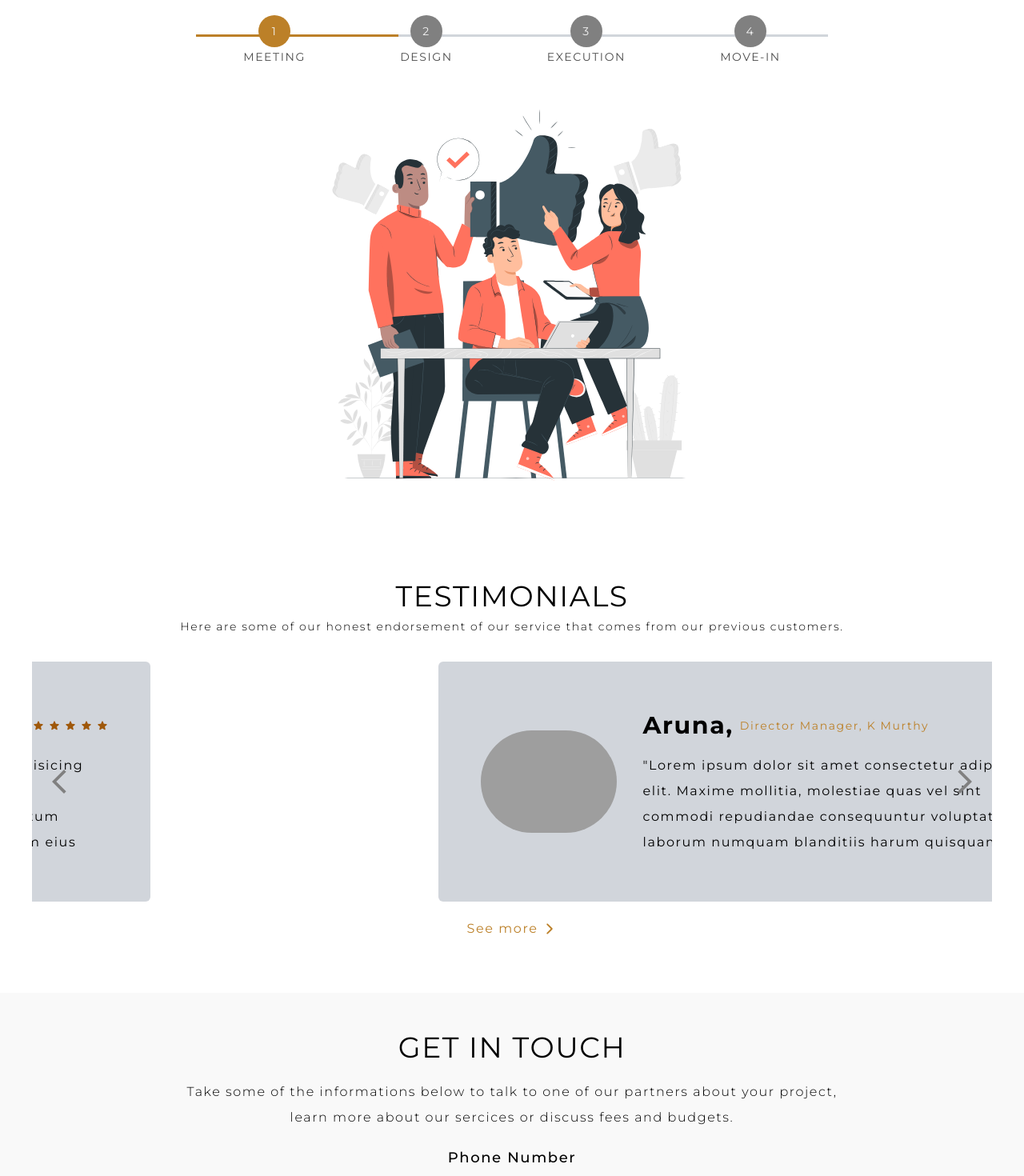
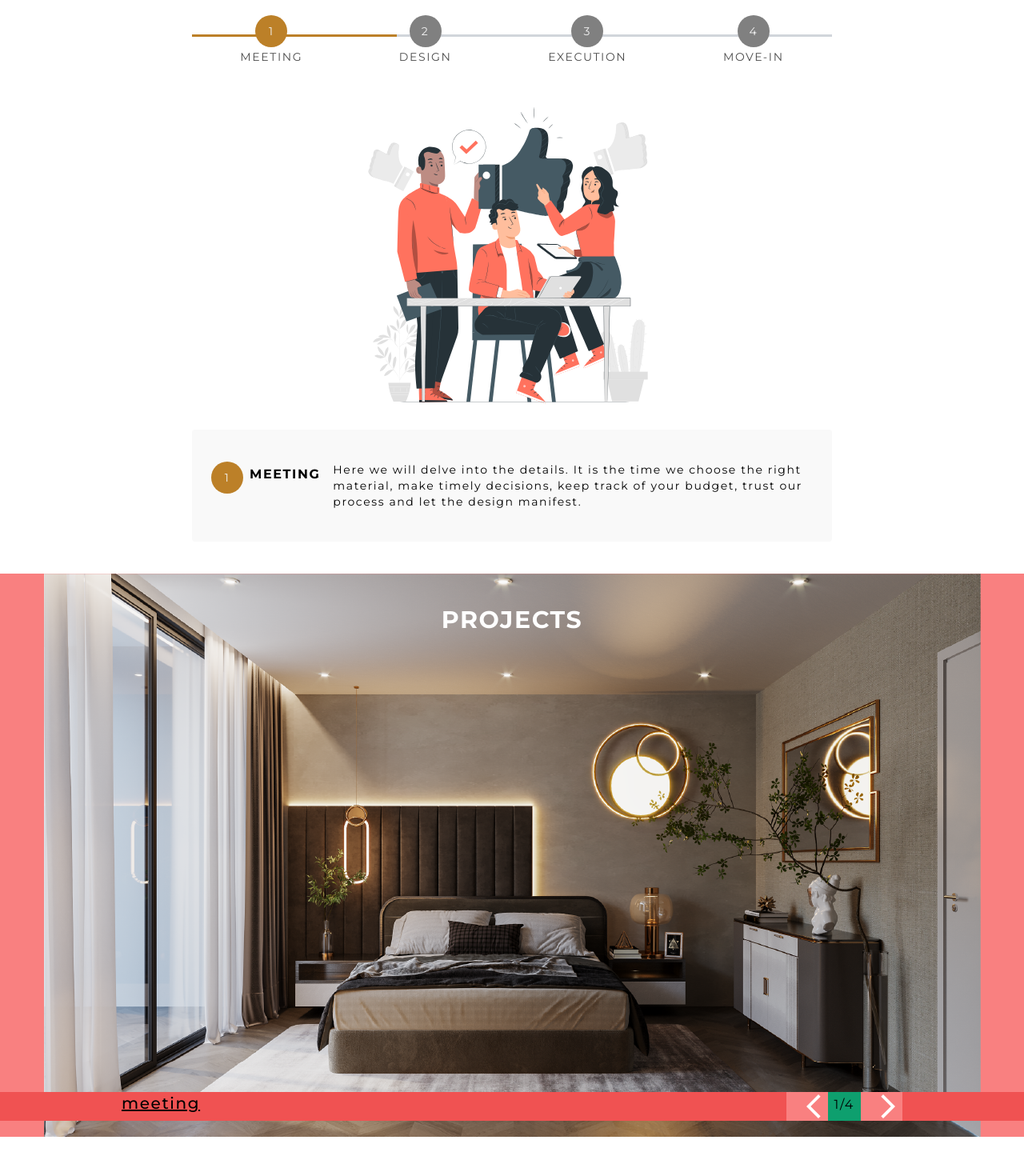
Before and after one commit to kaleab-taye/studio-stunnit, a Next.js app: page / in a window 1280 px wide. Shown: the part 2040-3510 px from the top of the page at 80% size. Built offline with nearby package versions, Linux system fonts and the light colour scheme; grey boxes are pictures that could not be loaded.

Commit message:
home page features added

```diff
--- a/package.json
+++ b/package.json
@@ -13,7 +13,7 @@
     "eslint-config-next": "13.2.3",
     "flowbite": "^1.6.4",
     "flowbite-react": "^0.4.2",
-    "framer-motion": "^10.2.4",
+    "framer-motion": "^10.5.0",
     "next": "13.2.3",
     "nextjs-progressbar": "^0.0.16",
     "nprogress": "^0.2.0",
--- /dev/null
+++ b/src/components/homeProjectsSection.js
@@ -0,0 +1,116 @@
+import { Carousel } from 'flowbite-react'
+import { AnimatePresence, motion } from 'framer-motion'
+import React, { useState } from 'react'
+import image1 from '../../public/images/Asset_14.png'
+import image2 from '../../public/images/Asset_16.png'
+import image3 from '../../public/images/Asset_20.png'
+import image4 from '../../public/images/Asset_14.png'
+import { MdArrowBackIosNew, MdArrowForwardIos } from 'react-icons/md'
+import Image from 'next/image'
+import LeftRightAligner from './left-right-aligner'
+
+export default function HomeProjectsSection() {
+
+
+    const data = [
+        { id: '1', img: image1, heading: "meeting", content: "Here we will delve into the details. It is the time we choose the right material, make timely decisions, keep track of your budget, trust our process and let the design manifest." },
+        { id: '2', img: image2, heading: "design", content: "Here we will delve into the details. It is the time we choose the right material, make timely decisions, keep track of your budget, trust our process and let the design manifest." },
+        { id: '3', img: image3, heading: "execution", content: "Here we will delve into the details. It is the time we choose the right material, make timely decisions, keep track of your budget, trust our process and let the design manifest." },
+        { id: '4', img: image4, heading: "move-in", content: "Here we will delve into the details. It is the time we choose the right material, make timely decisions, keep track of your budget, trust our process and let the design manifest." },
+
+    ]
+    const [currentProject, setCurrentProject] = useState(data[0])
+    const [currentIndex, setCurrentIndex] = useState(0)
+
+
+    return (
+        <div className="relative grid bg-center bg-red-400">
+
+            {/* <Carousel className=' w-full h-full' slide={false} leftControl={
+                <div className='bg-green-500 bottom-0 w-full h-full'>
+
+                    <MdArrowBackIosNew className=' text-5xl ml-4 text-onPrimary font-bold hover:text-6xl bg-red-400 absolute bottom-5 left-0' />
+                </div>
+            } rightControl={<MdArrowForwardIos className='text-4xl text-darkGray hover:text-onSurface' />} indicators={false}>
+                <div className="grid relative bg-cover h-screen bg-[url('/images/Asset_14.png')] bg-center"></div>
+                <div className="grid relative bg-cover h-screen bg-[url('/images/Asset_14.png')] bg-center"></div>
+                <div className="grid relative bg-cover h-screen bg-[url('/images/Asset_14.png')] bg-center"></div>
+
+            </Carousel> */}
+            <AnimatePresence className=' '>
+                {/* {currentProject.map((item) => ( */}
+                <motion.div
+                    // layout
+                    // key={currentProject.id}
+                    // initial={{ scale: 0 }}
+                    // animate={{ scale: 1 }}
+                    // exit={{ scale: 0, opacity: 0 }}
+                    // transition={{ duration: 0.5 }}
+                    // layout
+                    key={currentProject.id}
+                    // style={{ x: -100 }}
+                    initial={{ x: -100, opacity: 0 }}
+                    animate={{ x: 0, opacity: 1 }}
+                    // exit={{ y:50 }}
+                    // transition={{ duration: 2 }}
+                    className='grid '
+                >
+
+                    <Image src={currentProject.img} className='mx-auto cover max-h-screen max-w-screen' />
+                </motion.div>
+            </AnimatePresence>
+            <div className=" absolute grid w-full m-auto ">
+                <div className="m-auto grid h-screen">
+
+                    <div className="max-w-[400px] mx-auto uppercase mt-10 font-bold text-3xl text-onPrimary" >Projects </div>
+                </div>
+            </div>
+
+            <div className='absolute bottom-5 w-full bg-red-500'>
+
+                <div className=' flex justify-between mx-auto max-w-[1000px]'>
+                    <div className='ml-3 text-xl font-medium underline'>
+                        {currentProject.heading}
+                    </div>
+                    <div className='ml-auto mr-3'>
+                        <div className='grid grid-flow-col bg-green-500 gap-2'>
+                            <div className=' bg-red-400 my-auto' onClick={() => setCurrentProject(data[prev(currentIndex, setCurrentIndex, data)])}>
+                                <MdArrowBackIosNew className='text-2xl hover:3xl md:text-4xl ml-4 text-onPrimary font-bold ' />
+                            </div>
+                            <div>
+                            {(currentIndex + 1) + '/' + data.length}
+                            </div>
+                            <div className=' bg-red-400 my-auto' onClick={() => setCurrentProject(data[next(currentIndex, setCurrentIndex, data)])}>
+                                <MdArrowForwardIos className=' text-2xl hover:3xl md:text-4xl ml-4 text-onPrimary font-bold' />
+                            </div>
+                        </div>
+                    </div>
+                </div>
+            </div>
+        </div>
+    )
+}
+
+
+function next(index, setCurrentIndex, fullData) {
+    if (index < fullData.length - 1) {
+        setCurrentIndex(index + 1)
+        return index + 1
+    }
+    else {
+        setCurrentIndex(0)
+        return 0
+    }
+}
+
+function prev(index, setCurrentIndex, fullData) {
+    console.log('prev called', index, fullData)
+    if (index > 0) {
+        setCurrentIndex(index - 1)
+        return index - 1
+    }
+    else {
+        setCurrentIndex(fullData.length - 1)
+        return fullData.length - 1
+    }
+}
--- a/src/components/sections/designInStepsSection.js
+++ b/src/components/sections/designInStepsSection.js
@@ -1,10 +1,7 @@
-import Image from 'next/image'
 import React, { useEffect, useState } from 'react'
 import LeftRightAligner from '../left-right-aligner'
 import StageIcon from '../stageIcon'
 import teamImage from '../../../public/SVG/team.svg'
-// import SwipeableViews from 'react-swipeable-views'
-// import { autoPlay } from 'react-swipeable-views-utils';
 import ProgressBar from '../progressBar'
 
 import img1 from '../../../public/images/Asset_16.png'
@@ -12,56 +9,71 @@ import img2 from '../../../public/images/Asset_14.png'
 import { motion, AnimatePresence } from 'framer-motion'
 import { Carousel } from 'flowbite-react'
 import { MdArrowBackIosNew, MdArrowForwardIos } from 'react-icons/md'
+import Image from 'next/image';
 
-// const AutoPlaySwipeableViews = autoPlay(SwipeableViews);
 
 export default function DesignInStepsSection() {
 
-  const [progressBar , setProgressBar] = useState(0)
-
-  const [count, setCount] = useState(0)
+  const [progressBar, setProgressBar] = useState(0)
   const [status1, setStatus1] = useState('notPassed')
   const [status2, setStatus2] = useState('notPassed')
   const [status3, setStatus3] = useState('notPassed')
   const [status4, setStatus4] = useState('notPassed')
-  const [currentProject, setCurrentProject] = useState(0);
-  const data = [{ id: 1, src: img1 }, { id: 2, src: img2 }]
-  const designSteps = [teamImage, teamImage, teamImage]
 
+  const data = [
+    { id: '1', img: teamImage, heading: "meeting", content: "Here we will delve into the details. It is the time we choose the right material, make timely decisions, keep track of your budget, trust our process and let the design manifest." },
+    { id: '2', img: teamImage, heading: "design", content: "Here we will delve into the details. It is the time we choose the right material, make timely decisions, keep track of your budget, trust our process and let the design manifest." },
+    { id: '3', img: teamImage, heading: "execution", content: "Here we will delve into the details. It is the time we choose the right material, make timely decisions, keep track of your budget, trust our process and let the design manifest." },
+    { id: '4', img: teamImage, heading: "move-in", content: "Here we will delve into the details. It is the time we choose the right material, make timely decisions, keep track of your budget, trust our process and let the design manifest." },
 
-  useEffect(()=>{
-    console.log('focheee',progressBar)
+  ]
 
-    if(progressBar > 12.5){
+  const [currentIndex, setCurrentIndex] = useState(0)
+  const [currentProject, setCurrentProject] = useState(data[0])
+
+  useEffect(() => {
+
+    if (progressBar > 12.5) {
       setStatus1('passed')
-    }else{
+      setCurrentIndex(0)
+    } else {
       setStatus1('notPassed')
     }
 
-    if(progressBar > 37.5){
+    if (progressBar > 37.5) {
       setStatus2('passed')
-    }else{
+      setCurrentIndex(1)
+
+    } else {
       setStatus2('notPassed')
     }
 
-    if(progressBar > 62.5){
+    if (progressBar > 62.5) {
       setStatus3('passed')
-    }else{
+      setCurrentIndex(2)
+
+    } else {
       setStatus3('notPassed')
     }
 
-    if(progressBar > 87.5){
+    if (progressBar > 87.5) {
       setStatus4('passed')
-    }else{
+      setCurrentIndex(3)
+
+    } else {
       setStatus4('notPassed')
     }
 
-  },[progressBar])
+  }, [progressBar])
+
+  useEffect(() => {
+    setCurrentProject(data[currentIndex])
+  }, [currentIndex])
 
   return (
     <LeftRightAligner>
       <div className='mx-auto grid gap-10 my-10'>
-        <div className='mx-auto text-3xl font-semibold'>COMPLETE INTERIOR DESIGN IN 4 EASY STEPS</div>
+        <div className='mx-auto text-3xl font-semibold text-center'>COMPLETE INTERIOR DESIGN IN 4 EASY STEPS</div>
         <div className='relative'>
 
           <div className='grid grid-flow-col'>
@@ -74,15 +86,50 @@ export default function DesignInStepsSection() {
           <ProgressBar className='absolute top-6' progress={progressBar} setProgress={setProgressBar} duration={20000} />
         </div>
 
-        <div className='grid m-auto h-[500px] w-[500px]'>
-          <Carousel className='grid m-auto' indicators={false} >
+        <div className='grid mx-auto relative'>
 
-            <Image className='m-auto' src={teamImage} />
-            <Image className='m-auto' src={teamImage} />
-            <Image className='m-auto' src={teamImage} />
-            <Image className='m-auto' src={teamImage} />
-          </Carousel>
 
+          <AnimatePresence className=' '>
+            {/* {currentProject.map((item) => ( */}
+            <motion.div
+              // layout
+              // key={currentProject.id}
+              // initial={{ scale: 0 }}
+              // animate={{ scale: 1 }}
+              // exit={{ scale: 0, opacity: 0 }}
+              // transition={{ duration: 0.5 }}
+              // layout
+              key={currentProject.id}
+              // style={{ x: -100 }}
+              initial={{ x: -100, opacity :0 }}
+              animate={{ x: 0, opacity: 1 }}
+              // exit={{ y:50 }}
+              // transition={{ duration: 2 }}
+              className='grid '
+            >
+              <div className='m-auto grid gap-4 '>
+
+              <Image className='m-auto max-h-[400px]' src={currentProject.img} />
+              <div>
+                <div className='max-w-[800px] grid grid-flow-row sm:grid-flow-col gap-4 bg-surface px-6 py-10 grid rounded'>
+                  <div className='grid grid-flow-col mb-auto gap-2'>
+                    <div className='bg-primary grid rounded-full mx-auto p-2 w-10 h-10 text-sm text-primaryColor'>
+                      <div className='m-auto'>
+                        {currentProject.id}
+                      </div>
+                    </div>
+                    <div className='uppercase font-bold text-md mb-auto'>{currentProject.heading}</div>
+                  </div>
+                  <div className='text-sm text-onSurface'>{currentProject.content}
+                  </div>
+                </div>
+              </div>
+              </div>
+            </motion.div>
+            {/* // ))} */}
+          </AnimatePresence>
+
+          {/* <div onClick={() => setCurrentIndex(currentIndex + 1)}>test</div> */}
 
         </div>
 
--- a/src/pages/homePage.js
+++ b/src/pages/homePage.js
@@ -1,3 +1,4 @@
+import HomeProjectsSection from '@/components/homeProjectsSection'
 import LandingComponet from '@/components/landidng'
 import Layout from '@/components/layout'
 import Navbar from '@/components/navbar'
@@ -27,6 +28,7 @@ export default function HomePage() {
                                 <WhatWeDoSection />
                                 <WhyChooseUsSection />
                                 <DesignInStepsSection />
+                                <HomeProjectsSection />
                                 <HomeTestimonialSection />
                                 <div id='get-in-touch'>
                                 </div>
```
Also changed, not shown: 1 other file (tests, documents, lock files or other folders).
